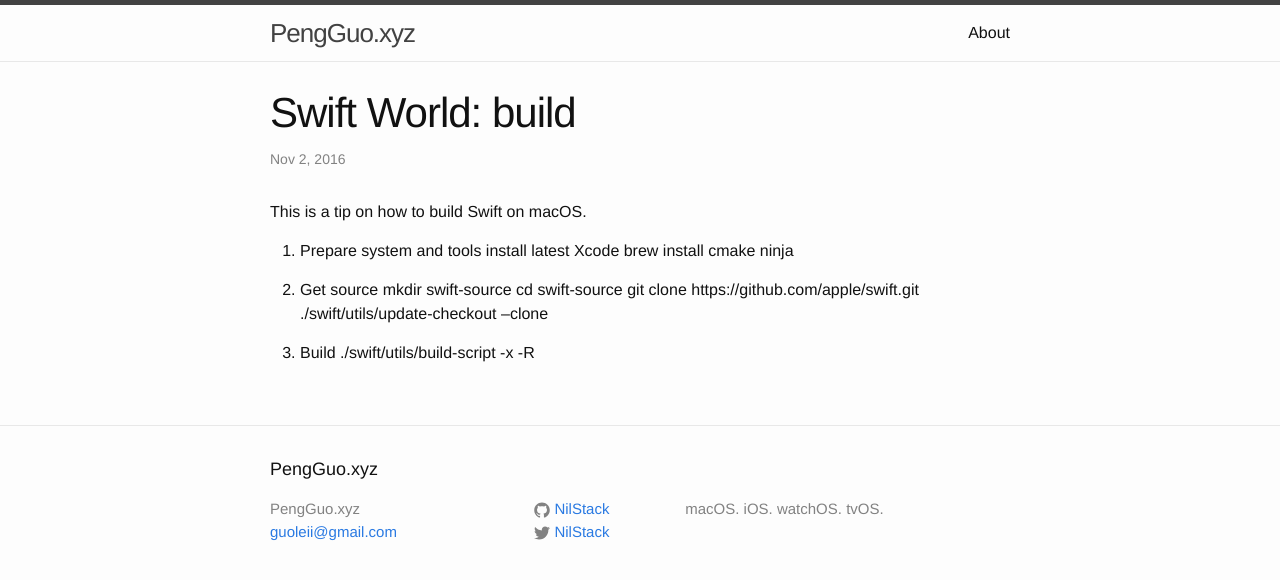
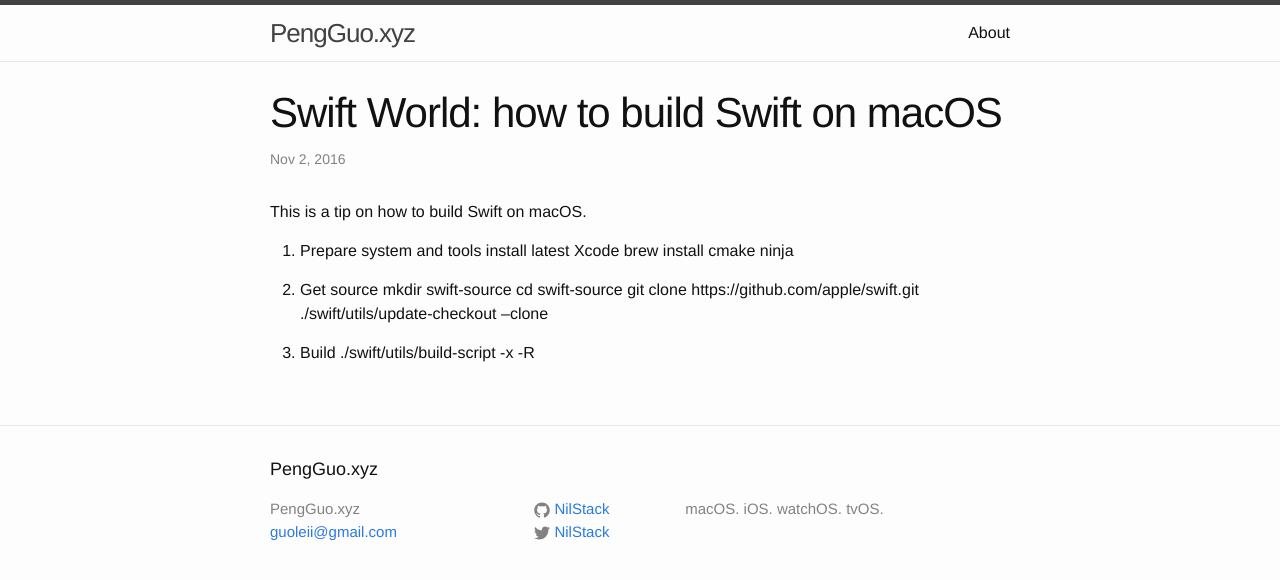
Before and after one commit to GitPeng/GitPeng.github.io, a Jekyll site: the page built from _posts/2016-11-02-Build-Swift.markdown, in a window 1280 px wide. Shown: the top 580 px of the page. Built offline with Jekyll 4.4.1, drawn with Linux system fonts in a browser that asks for light colours; comment, search, counter and statistics services are not loaded.

Commit message:
Swift World: how to build Swift on macOS

```diff
--- a/_posts/2016-11-02-Build-Swift.markdown
+++ b/_posts/2016-11-02-Build-Swift.markdown
@@ -1,6 +1,6 @@
 ---
 layout: post
-title:  "Swift World: build"
+title:  "Swift World: how to build Swift on macOS"
 date:   2016-11-02 20:00:00
 categories: tutorial
 ---
```
